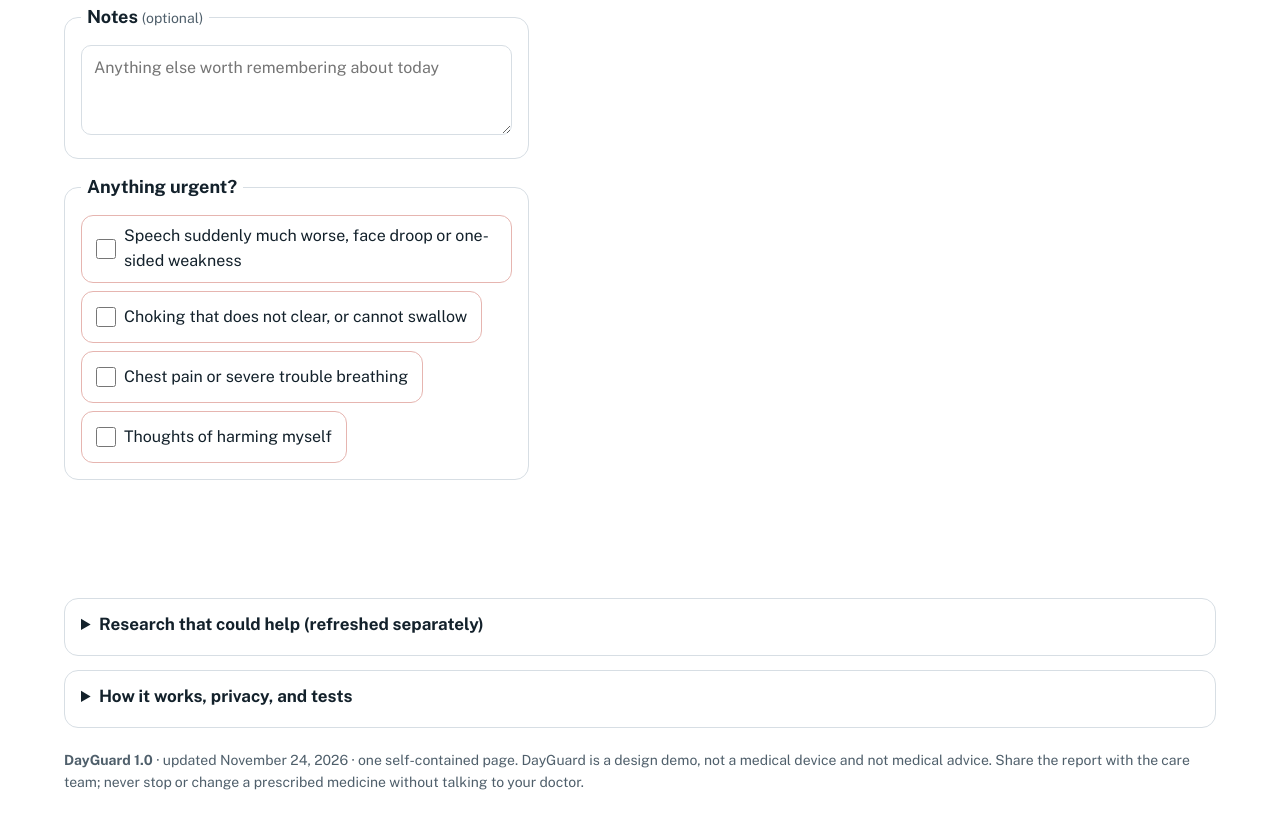
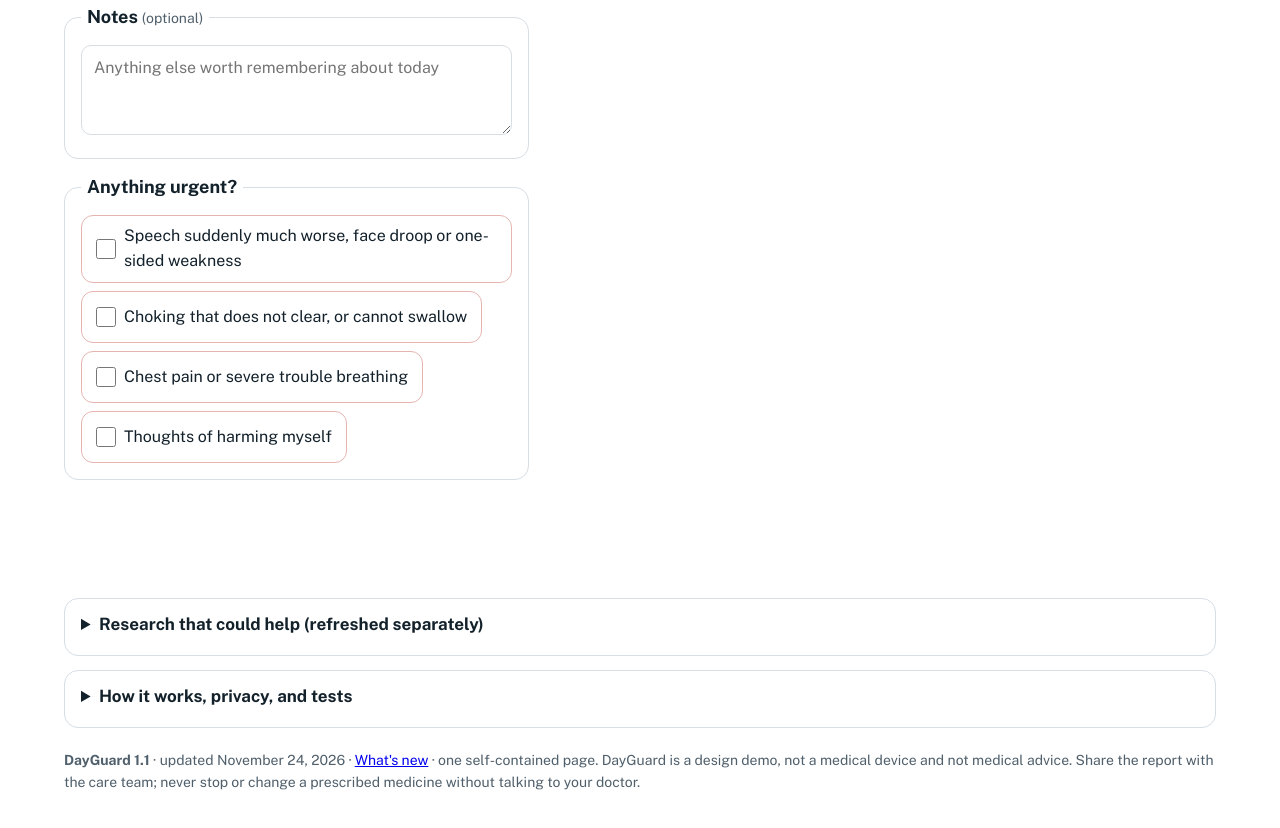
Before and after one commit to Transcend-this/Radura, a plain HTML site: page index.html in a window 1280 px wide. Shown: the part 3007-3835 px from the top of the page. Drawn offline with nearby package versions, Linux system fonts and the light colour scheme.

Commit message:
DayGuard 1.1: add What's new link to the footer
Co-Authored-By: Claude Opus 5.5 <noreply@anthropic.com>
Claude-Session: https://claude.ai/code/session_01Age6JxmDgDJwVJDPS9ogta

```diff
--- a/index.html
+++ b/index.html
@@ -320,7 +320,7 @@ pre,.scroll{overflow-x:auto}code{overflow-wrap:anywhere}
 <p>The plan comes from fixed rules, not an AI: battery math (rest adds charge, activity spends it), safe-swallowing and speech-practice basics from speech-language therapy, and pacing guidance for people who crash after exertion. Morning links come from your own history: once about 10 nights are logged, the page compares what you did the evening before with how you woke up. Support scores follow the Neuro-Centric Dashboard: each part is capped, and sleep scales the result. History is saved privately to the signed-in person's own space; not even the page's owner can read it.</p>
 <p id="score" style="font-weight:800"></p><div class="scroll"><table class="stack"><thead><tr><th>Test</th><th>Result</th></tr></thead><tbody id="tbody"></tbody></table></div>
 </details>
-<footer><b>DayGuard <span id="appVer">1.0</span></b> · updated <span id="appBuilt">November 24, 2026</span> · one self-contained page. DayGuard is a design demo, not a medical device and not medical advice. Share the report with the care team; never stop or change a prescribed medicine without talking to your doctor.</footer>
+<footer><b>DayGuard <span id="appVer">1.0</span></b> · updated <span id="appBuilt">November 24, 2026</span> · <a href="https://github.com/transcend-this/Radura/blob/main/CHANGELOG.md" target="_blank" rel="noopener">What's new</a> · one self-contained page. DayGuard is a design demo, not a medical device and not medical advice. Share the report with the care team; never stop or change a prescribed medicine without talking to your doctor.</footer>
 </div></section>
 <div class="tip" id="tip" role="tooltip"></div>
 
@@ -773,7 +773,7 @@ function renderQuote(){const q=quoteFor(today());$('#qotd').innerHTML=`<p>\u201c
 
 // ---------- storage ----------
 /* VERSION: change these two lines for each release, and add a line to CHANGELOG.md */
-const APP_VERSION='1.0', APP_UPDATED='November 24, 2026';
+const APP_VERSION='1.1', APP_UPDATED='November 24, 2026';
 try{const v=document.getElementById('appVer'),u=document.getElementById('appBuilt');if(v)v.textContent=APP_VERSION;if(u)u.textContent=APP_UPDATED}catch(e){}
 const LKEY='dg-tracker-v1';
 const S={mode:'local',col:null,days:{},profile:{pem:false,heat:false,supps:[]},sample:null};
```
Also changed, not shown: CHANGELOG.md.
